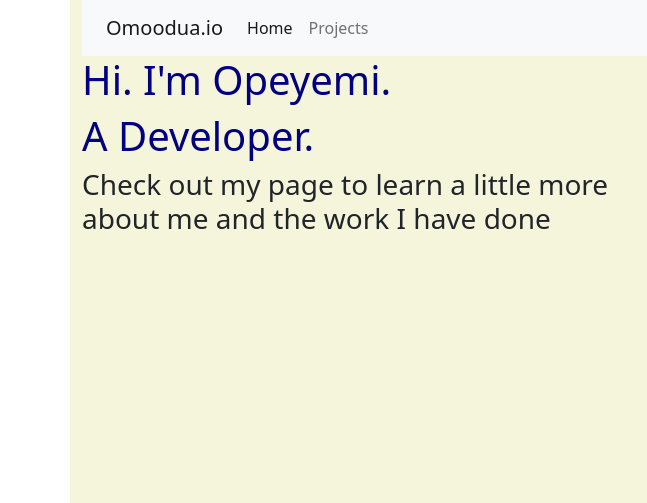
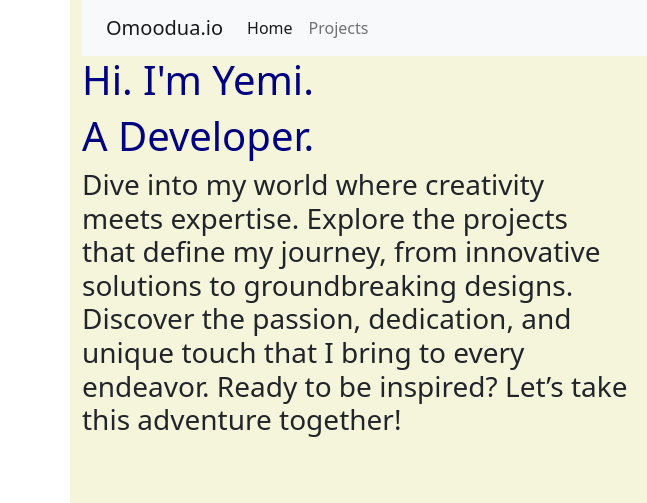
Before and after one commit to omoodua/omoodua.github.io, a plain HTML site: page github project/index.html in a window 1280 px wide. Shown: the top 503 px of the page, 0-647 px from the left. Drawn offline with nearby package versions, Linux system fonts and the light colour scheme.

Commit message:
Update index.html
changed some bio, and tested a new email

```diff
--- a/github project/index.html
+++ b/github project/index.html
@@ -36,9 +36,12 @@
                       </nav>
                 </div>
                 <div class="col-md-6">
-                    <h1>Hi. I'm Opeyemi.</h1>
+                    <h1>Hi. I'm Yemi.</h1>
                     <h1>A Developer.</h1>
-                    <h3>Check out my page to learn a little more about me and the work I have done</h3>
+                    <h3>Dive into my world where creativity meets expertise.
+                        Explore the projects that define my journey, from innovative solutions to groundbreaking designs.
+                        Discover the passion, dedication, and unique touch that I bring to every endeavor.
+                        Ready to be inspired? Let’s take this adventure together!</h3>
                 </div>
                 <div class="col-md-6">
                     <img src="guy.jpg"
@@ -56,8 +59,8 @@
                     As a kid, I loved playing action-packed video games. My other interests include traveling, hiking, swimming, camping and YouTube. With my certificate in Full Stack Development, I hope to start a career as a developer at a well-established company.
                     I also hope that this new career path would allow me to afford an even better life for myself and my family.
 
-                   <br>GitHub Username: omoodua
-                   <br> Contact Me at: <a href="mailto:yemiegold@gmail.com">yemiegold@gmail.com</a>
+                   <br>GitHub Username: https://github.com/omoodua
+                   <br> Contact Me at: <a href="mailto:opeyemiprofessional@gmail.com">yemiegold@gmail.com</a>
                 </p>
                 <!--Paste the code for the LinkedIn Badge Here-->
                 <script src="https://platform.linkedin.com/badges/js/profile.js" async defer type="text/javascript"></script>
```
